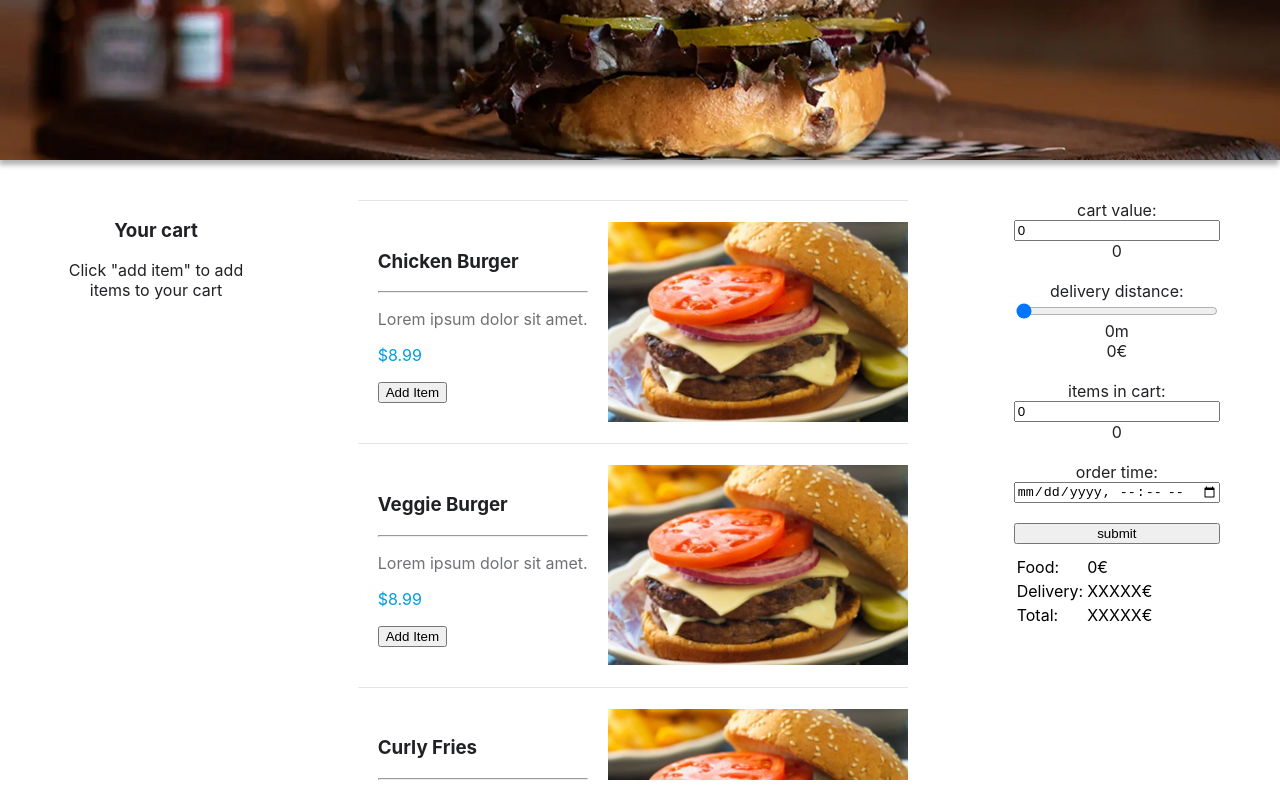
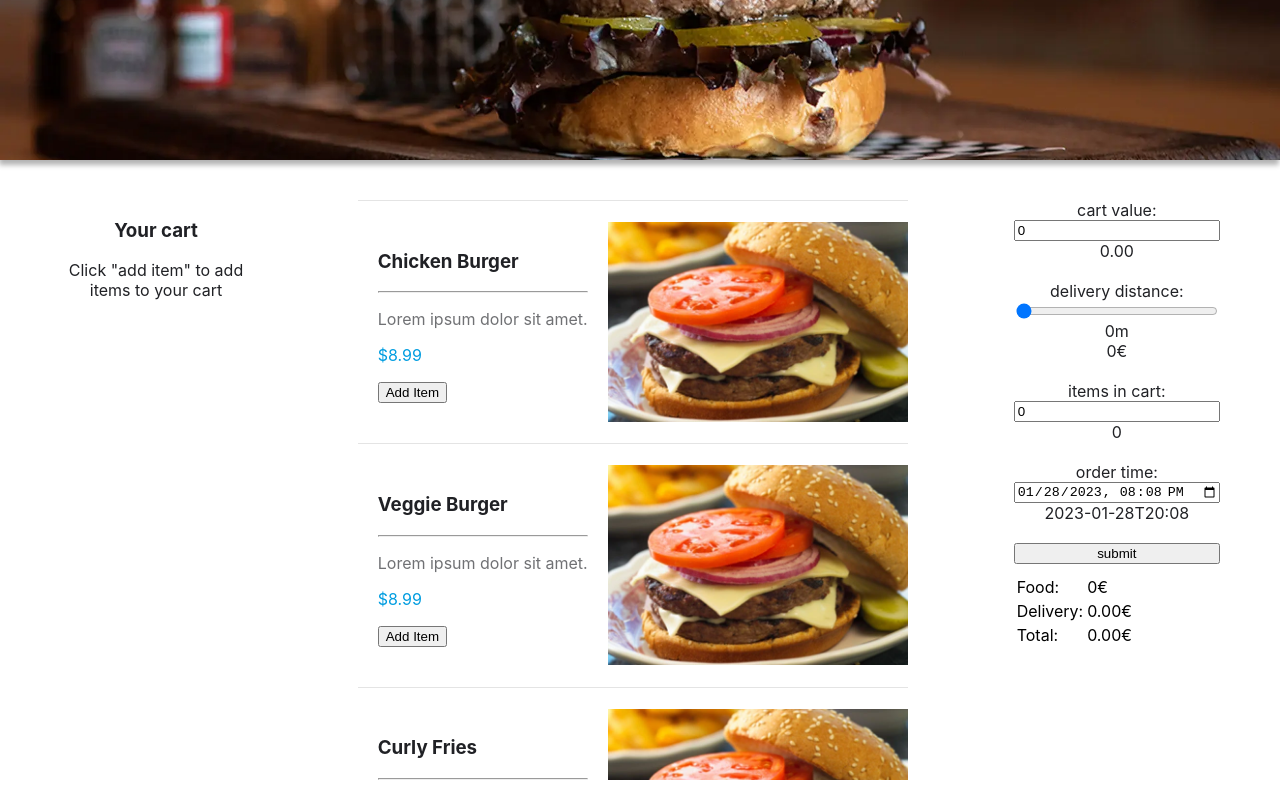
Before and after one commit to ReneBri/DeliveryFeeCalculator, a React (Create React App) app: page / in a window 1280 px wide. Shown: the part 470-1270 px from the top of the page. Built offline with nearby package versions, Linux system fonts and the light colour scheme.

Commit message:
add more functionality to the delivery fee calc. Calc nearly completed, just final teaks needed

```diff
--- a/src/components/FeeCalculator.js
+++ b/src/components/FeeCalculator.js
@@ -3,17 +3,39 @@ import './FeeCalculator.css'
 
 export default function FeeCalculator({customerSelection}) {
 
+    // get a date string for automatic time/date detection on the order time
+    const date = new Date()
+    const timeArray = [
+        date.getFullYear(),
+        date.getMonth() + 1,
+        date.getDate(),
+        date.getHours(),
+        date.getMinutes()
+    ]
+    // formats the time/date so that each with start with a 0 if under 10
+    const newArray = timeArray.map((item) => {
+        if(item < 10){
+            return item = "0" + item
+        }else{
+            return item
+        }
+    })
+    // creating this string to feed into the time/date input for an up to date initial value
+    const initialDateString = `${newArray[0]}-${newArray[1]}-${newArray[2]}T${newArray[3]}:${newArray[4]}`
+
+
     // declare states for user inputs
     const [cartValue, setCartValue] = useState(0)
     const [deliveryDistance, setDeliveryDistance] = useState(0)
     const [numberOfItems, setNumberOfItems] = useState(0)
-    const [orderTime, setOrderTime] = useState("")
+    const [orderTime, setOrderTime] = useState(initialDateString)
 
     // declare states for delivery fee calculations
     const [cartValueCost, setCartValueCost] = useState(0)
     const [deliveryDistanceCost, setDeliveryDistanceCost] = useState(0)
     const [numberOfItemsCost, setNumberOfItemsCost] = useState(0)
-    const [orderTimeCost, setOrderTimeCost] = useState(0)
+    const [deliverySubTotal, setDeliverySubTotal] = useState(0)
+    const [fridayRushSurcharge, setFridayRushSurcharge] = useState(false)
 
     // updates cartValue & numberOfItems when each new item is added
     useEffect(() => {
@@ -29,17 +51,17 @@ export default function FeeCalculator({customerSelection}) {
         }
     }, [customerSelection])
 
-    // calculating delivery cost
+    // calculating various delivery costs
     useEffect(() => {
         // calculating the cart value fee
-        if(numberOfItems && cartValue < 10){
+        if(numberOfItems > 0 && cartValue < 10){
             let cost = Number(10 - cartValue).toFixed(2)
             setCartValueCost(cost)
         }else{
-            setCartValueCost(0)
+            setCartValueCost(Number(0).toFixed(2))
         }
         //calculating the number of items fee
-        if(numberOfItems && numberOfItems >= 5){
+        if(numberOfItems > 0 && numberOfItems >= 5){
             let cost = Number((numberOfItems - 4) * .50).toFixed(2)
             setNumberOfItemsCost(cost)
             if(numberOfItems >= 12){
@@ -47,7 +69,7 @@ export default function FeeCalculator({customerSelection}) {
             }
         }
         // calculating the delivery distance fee
-        if(numberOfItems && deliveryDistance < 1000){
+        if(numberOfItems > 0 && deliveryDistance < 1000){
             setDeliveryDistanceCost(2)
         }else if(numberOfItems && deliveryDistance > 1000){
             // declaring my recursive function here
@@ -62,11 +84,41 @@ export default function FeeCalculator({customerSelection}) {
             let cost = distanceRecursion(deliveryDistance - 1000)
             setDeliveryDistanceCost(2 + cost)
         }
+        // setting the Friday rush surcharge to true or false
+        if(numberOfItems > 0 && orderTime){
+            let date = new Date(orderTime)
+            let day = date.getDay()
+            let hour = date.getHours()
+            if(day === 5 && hour === 15 || hour === 16 || hour === 17 || hour === 18 || hour === 19 ){
+                setFridayRushSurcharge(true)
+            }else{
+                setFridayRushSurcharge(false)
+            }
+        }
 
 
-    }, [numberOfItems, cartValue, deliveryDistance])
+    }, [numberOfItems, cartValue, deliveryDistance, orderTime])
 
-    // figuring out my recursion here
+    // calculating the delivery subtotal
+    useEffect(() => {
+        let subtotal = Number(cartValueCost) + Number(numberOfItemsCost) + Number(deliveryDistanceCost)
+        subtotal = Number(subtotal).toFixed(2)
+        if(cartValue >= 100){
+            setDeliverySubTotal("FREE")
+        }else if(fridayRushSurcharge){
+            subtotal = Number(subtotal *= 1.2).toFixed(2)
+            if(subtotal > 15){
+                setDeliverySubTotal(15)
+            }else{
+                setDeliverySubTotal(subtotal)
+            }
+        }else if(subtotal > 15){
+            setDeliverySubTotal(15)
+        }else{
+            setDeliverySubTotal(subtotal)
+        }
+
+    }, [cartValueCost, numberOfItemsCost, deliveryDistanceCost, orderTime])
 
 
   return (
@@ -79,6 +131,7 @@ export default function FeeCalculator({customerSelection}) {
                     type="number"
                     onChange={(e) => setCartValue(e.target.value)}
                     value={cartValue}
+                    min="0"
                 />
                 <p>{cartValueCost}</p>
             </label>
@@ -113,6 +166,7 @@ export default function FeeCalculator({customerSelection}) {
                     onChange={(e) => setOrderTime(e.target.value)}
                     value={orderTime}
                 />
+                <p>{orderTime}</p>
             </label>
             <button>submit</button>
         </form>
@@ -126,11 +180,11 @@ export default function FeeCalculator({customerSelection}) {
                     </tr>
                     <tr>
                         <td>Delivery:</td>
-                        <td>XXXXX€</td>
+                        <td>{deliverySubTotal}€</td>
                     </tr>
                     <tr>
                         <td>Total:</td>
-                        <td>XXXXX€</td>
+                        <td>{Number(Number(deliverySubTotal) + Number(cartValue)).toFixed(2)}€</td>
                     </tr>
                 </tbody>
             </table>
```
